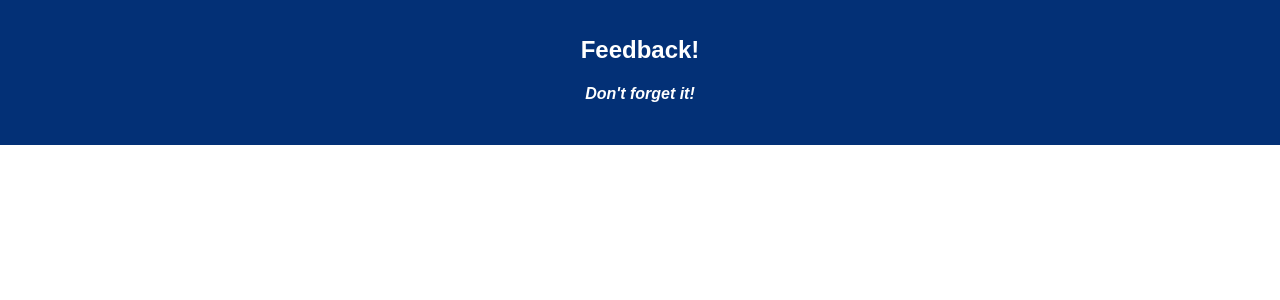
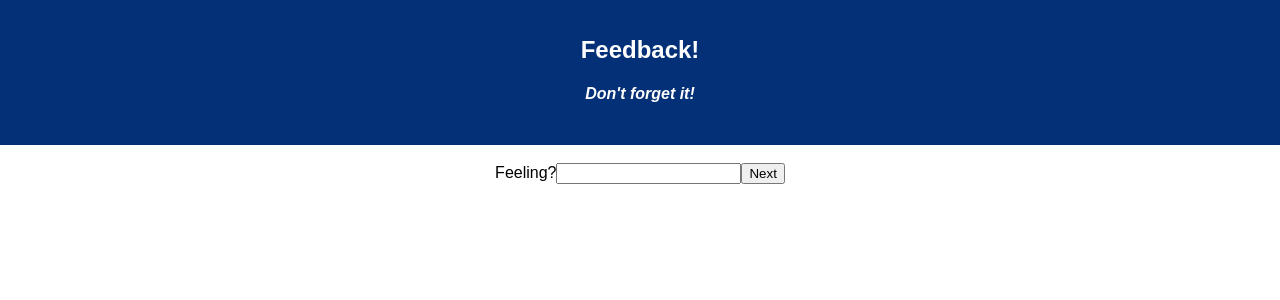
Before and after one commit to KellyDanger/redux-feedback-loop, a React (Create React App) app: page /#/ in a window 1280 px wide. Shown: the top 300 px of the page. Built offline with nearby package versions, Linux system fonts and the light colour scheme.

Commit message:
dispatch seems to be working for feelings and understanding

```diff
--- a/src/components/App/App.js
+++ b/src/components/App/App.js
@@ -1,5 +1,5 @@
 import React, { Component } from 'react';
-import axios from 'axios';
+// import axios from 'axios';
 import {connect} from 'react-redux';
 import {HashRouter as Router, Route, Link} from 'react-router-dom';
 //styling
@@ -25,7 +25,7 @@ class App extends Component {
         <br/>
         <Router>
           <div className="forms">
-          <Route exact path = "/feelings" component={FeelingsForm}/>
+          <Route exact path = "/" component={FeelingsForm}/>
           <Route path = "/understanding" component={UnderstandingForm}/>
           <Route path = "/support" component={SupportForm}/>
           <Route path = "/comment" component={CommentForm}/>
--- a/src/components/CommentForm/CommentForm.js
+++ b/src/components/CommentForm/CommentForm.js
@@ -1,4 +1,4 @@
-import axios from 'axios';
+
 import React, {Component} from 'react';
 import {connect} from 'react-redux';
 
--- a/src/components/FeelingsForm/FeelingsForm.js
+++ b/src/components/FeelingsForm/FeelingsForm.js
@@ -1,4 +1,4 @@
-import axios from 'axios';
+
 import React, {Component} from 'react';
 import {connect} from 'react-redux';
 
@@ -15,14 +15,18 @@ handleFeelingChange = (event) => {
 }
 
 handleSubmit = (event) => {
+  if(this.state.feeling > 0) {
     event.preventDefault();
     console.log('clicked feelings');
     console.log(this.state.feeling, 'Feelings!!!');
     this.props.dispatch({
       type: 'ADD_FEELING',
-    payload: this.state.feeling
+      payload: this.state
     })
     this.props.history.push('/understanding');
+  } else{
+    alert("Please enter a numerical value")
+  }
 }
 
   render(){
@@ -36,8 +40,6 @@ handleSubmit = (event) => {
   }
 }
 
-
-
 const putReduxStateOnProps = (reduxState) => ({
     reduxState
   });
--- a/src/components/SupportForm/SupportForm.js
+++ b/src/components/SupportForm/SupportForm.js
@@ -1,4 +1,4 @@
-import axios from 'axios';
+
 import React, {Component} from 'react';
 import {connect} from 'react-redux';
 
--- a/src/components/UnderstandingForm/UnderstandingForm.js
+++ b/src/components/UnderstandingForm/UnderstandingForm.js
@@ -1,15 +1,47 @@
-import axios from 'axios';
+
 import React, {Component} from 'react';
 import {connect} from 'react-redux';
 
+
 class UnderstandingForm extends Component {
+state = {
+  understanding: 0
+}
+
+handleUnderstandingChange = (event) => {
+  this.setState({
+    understanding: event.target.value
+  });
+}
+
+handleSubmit = (event) => {
+  if(this.state.understanding > 0 ) {
+    event.preventDefault();
+    console.log('clicked understanding');
+    console.log(this.state.understanding, 'Understanding!!!');
+    this.props.dispatch({
+      type: 'ADD_UNDERSTANDING',
+      payload: this.state
+    })
+    this.props.history.push('/support');
+  } else {
+    alert("Please enter a numerical value")
+  }
+}
+
   render(){
     return(
-      <p>in UnderstandingForm</p>
+      <form onSubmit={this.handleSubmit}>
+        <label htmlFor="understandingInput">Understanding?</label>
+        <input id="understandingInput" type="number" onChange={this.handleUnderstandingChange}/>
+        <button onClick={this.handleSubmit}>Next</button>
+      </form>
     )
   }
 }
 
+const putReduxStateOnProps = (reduxState) => ({
+    reduxState
+  });
 
-
-export default UnderstandingForm;
+export default connect(putReduxStateOnProps)(UnderstandingForm);
--- a/src/index.js
+++ b/src/index.js
@@ -12,12 +12,21 @@ import logger from 'redux-logger'
 
 
 const feedbackData = {
-  feelings: 0
+  feelings: 0,
+  understanding: 0
 }
 
 const feelingsReducer = (state = feedbackData.feelings, action) => {
   if(action.type === 'ADD_FEELING') {
-    console.log('in feelingsReducer', action, 'state', state);
+    console.log('in feelingsReducer', state);
+    return[action.payload]
+  }
+return state;
+};
+
+const understandingReducer = (state = feedbackData.understanding, action) => {
+  if(action.type === 'ADD_UNDERSTANDING') {
+    console.log('in UNDERSTANDING  Reducer', state);
     return[action.payload]
   }
 return state;
@@ -26,7 +35,8 @@ return state;
 
 const storeInstance = createStore(
   combineReducers({
-    feelingsReducer
+    feelingsReducer,
+    understandingReducer
   }),
   applyMiddleware(logger)
 );
```
Lines whose indentation alone changed are shown as unchanged.
